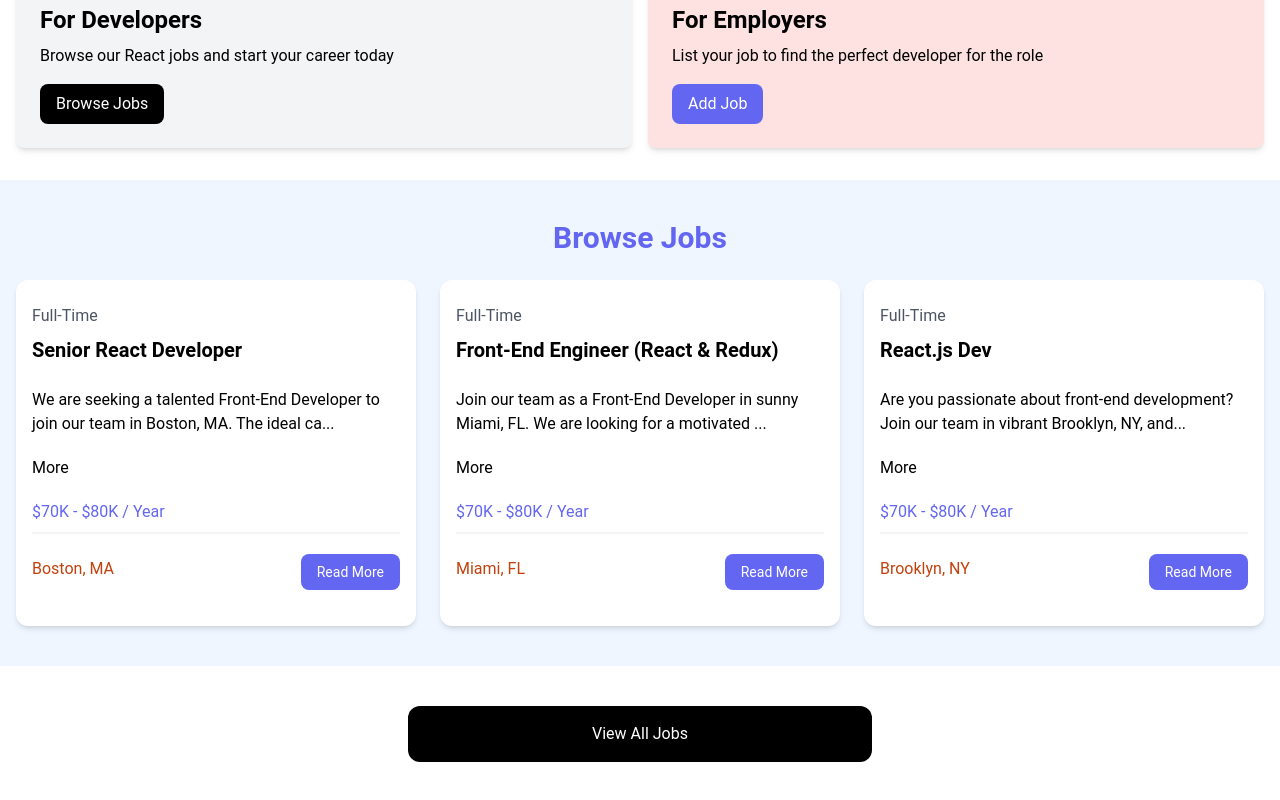
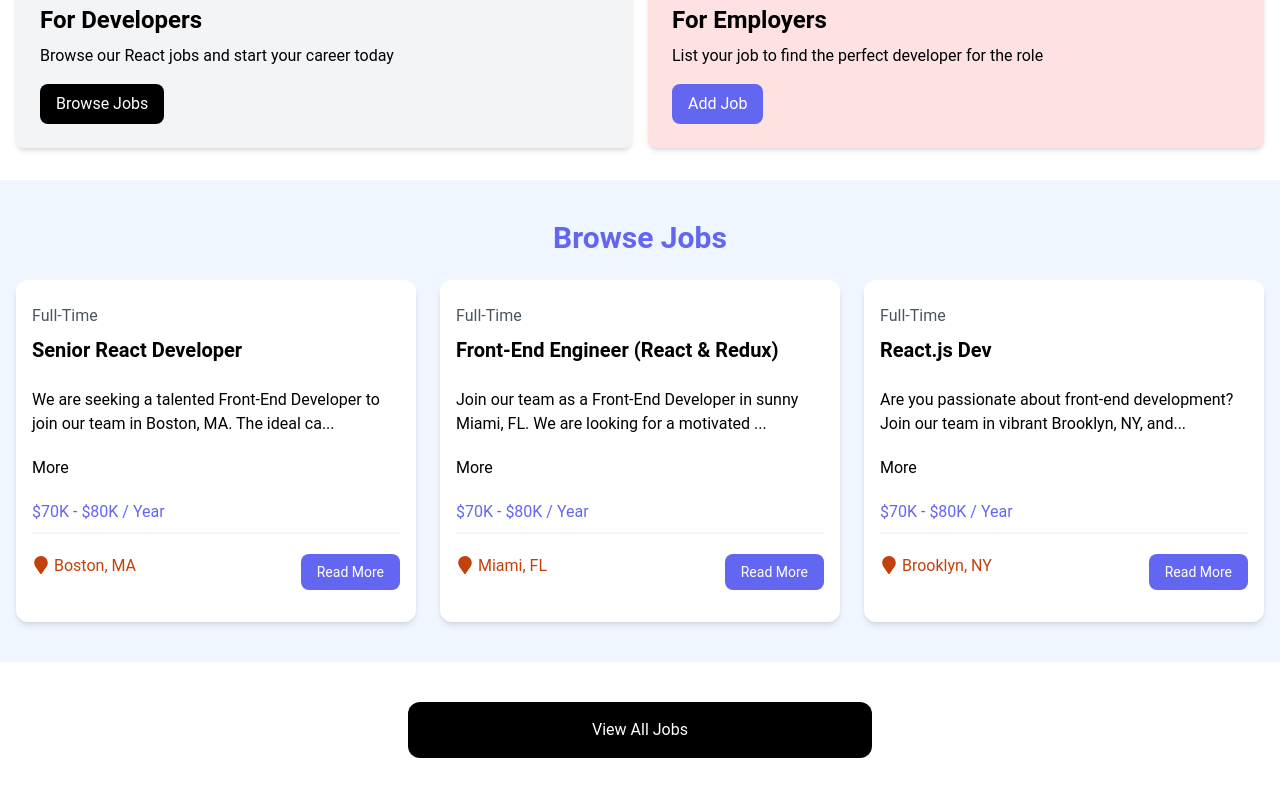
Before and after one commit to joeyovey/react-jobs, a React (Vite) app: page / in a window 1280 px wide. Shown: the part 429-1229 px from the top of the page. Built offline with nearby package versions, Linux system fonts and the light colour scheme.

Commit message:
Replaced the 'fa-location' with the newly installed FaMapMarker

```diff
--- a/src/components/JobListing.jsx
+++ b/src/components/JobListing.jsx
@@ -29,7 +29,7 @@ const JobListing = ({ job }) => {
 
                 <div className="flex flex-col lg:flex-row justify-between mb-4">
                     <div className="text-orange-700 mb-3">
-                        <i className="fa-solid fa-location-dot text-lg"></i>
+                        <FaMapMarker className="inline text-lg mb-1 mr-1"/>
                         {job.location}
                     </div>
                     <a
```
